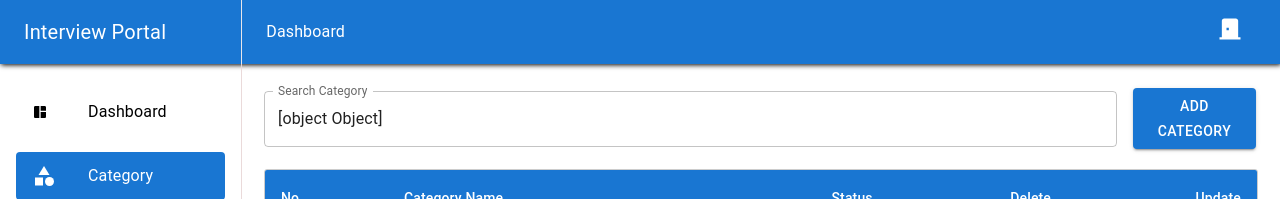
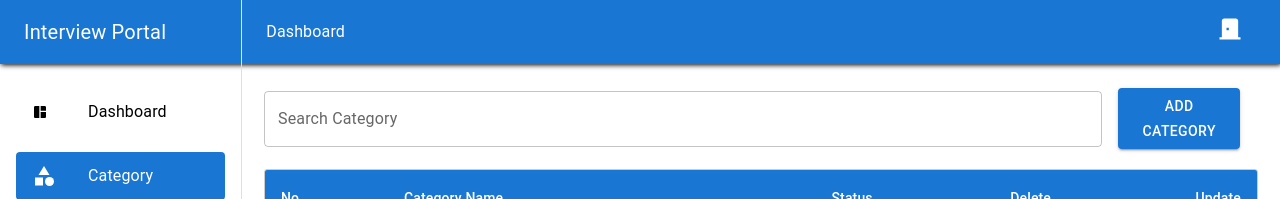
Before and after one commit to jaydeep4884/interview-portal, a React (Create React App) app: page /category in a window 1280 px wide. Shown: the top 199 px of the page. Built offline with nearby package versions, Linux system fonts and the light colour scheme; no server answers.

Commit message:
so many bugs in category.jsx

```diff
--- a/src/pages/Category.jsx
+++ b/src/pages/Category.jsx
@@ -20,7 +20,7 @@ import {
   Switch,
 } from "@mui/material";
 import CloseIcon from "@mui/icons-material/Close";
-import { useFormik } from "formik";
+
 import toast, { Toaster } from "react-hot-toast";
 import DeleteIcon from "@mui/icons-material/Delete";
 import EditIcon from "@mui/icons-material/Edit";
@@ -43,47 +43,31 @@ function Category() {
     setOpen(true);
   };
 
-  const handleSubmit = (values, { resetForm }) => {
-    console.log(values);
+  const handleSubmit = async (values, { resetForm }) => {
+    try {
+      await axios
+        .post(
+          "https://interviewback-ucb4.onrender.com/category/create",
+          values,
+          {
+            headers: {
+              Authorization: Token,
+            },
+          }
+        )
+        .then((res) => console.log(res.data))
+        .catch((err) => console.log(err));
+    } catch (error) {
+      console.log(error);
+    }
     resetForm();
     handleClose();
-    setSearch("");
     FetchData();
-    toast.success("Category Add Successfully !!");
   };
 
   const handleClose = () => {
     setOpen(false);
   };
-
-  // const formik = useFormik({
-  //   initialValues: {
-  //     category: "",
-  //   },
-  //   onSubmit: async (values, { resetForm }) => {
-  //     if (formik.values.category !== "") {
-  //       try {
-  //         await axios
-  //           .post(
-  //             "https://interviewback-ucb4.onrender.com/category/create",
-  //             values,
-  //             {
-  //               headers: {
-  //                 Authorization: Token,
-  //               },
-  //             }
-  //           )
-  //           .then((res) => {
-  //             console.log(res.data);
-  //           })
-  //           .catch((err) => console.log(err));
-  //         console.log(values);
-  //       } catch (error) {
-  //         console.log(error);
-  //       }
-  //     }
-  //   },
-  // });
 
   const deleteData = (index) => {
     let dataCopy = JSON.parse(localStorage.getItem("data")) || [];
@@ -95,8 +79,6 @@ function Category() {
 
   const updateData = (index) => {
     setOpen(true);
-    let dataCopy = JSON.parse(localStorage.getItem("data")) || [];
-    // formik.setValues(dataCopy[index]);
     setId(index);
   };
 
@@ -147,12 +129,6 @@ function Category() {
           }}
         >
           <Container maxWidth="lg">
-            <Formik
-              enableReinitialize
-              initialValues={ini}
-              onSubmit={handleSubmit}
-            >
-              <Form>
             <Box
               sx={{
                 display: "flex",
@@ -162,12 +138,22 @@ function Category() {
                 marginBottom: "20px",
               }}
             >
-                  <Field as={TextField} fullWidth label="Search Category" />
+              <TextField
+                fullWidth
+                label="Search Category"
+                value={search}
+                onChange={(e) => setSearch(e.target.value)}
+              />
 
               <Button variant="contained" onClick={handleClickOpen}>
                 Add Category
               </Button>
-
+              <Formik
+                enableReinitialize
+                initialValues={ini}
+                onSubmit={handleSubmit}
+              >
+                <Form>
                   <Dialog open={open}>
                     <DialogTitle>Add Category</DialogTitle>
 
@@ -200,9 +186,9 @@ function Category() {
                       </Field>
                     </DialogActions>
                   </Dialog>
-                </Box>
                 </Form>
               </Formik>
+            </Box>
 
             <TableContainer
               sx={{
```
Lines whose indentation alone changed are shown as unchanged.
